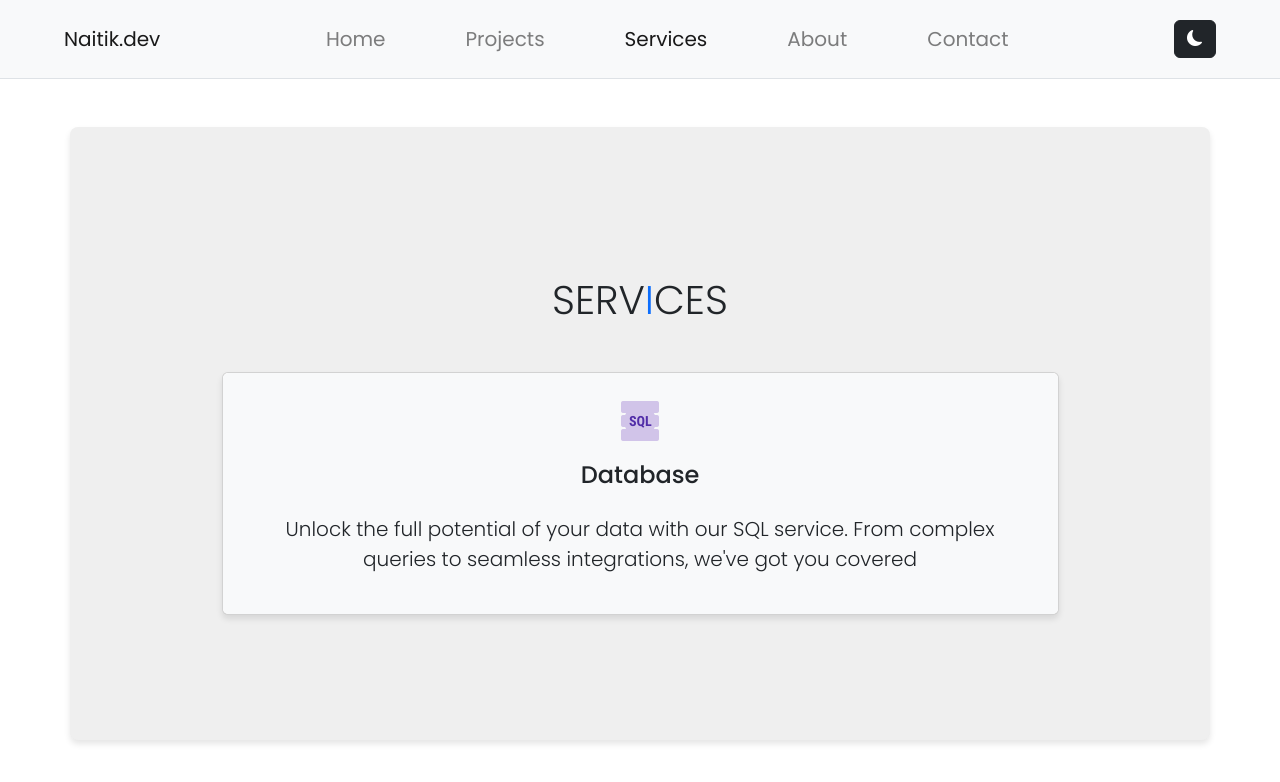
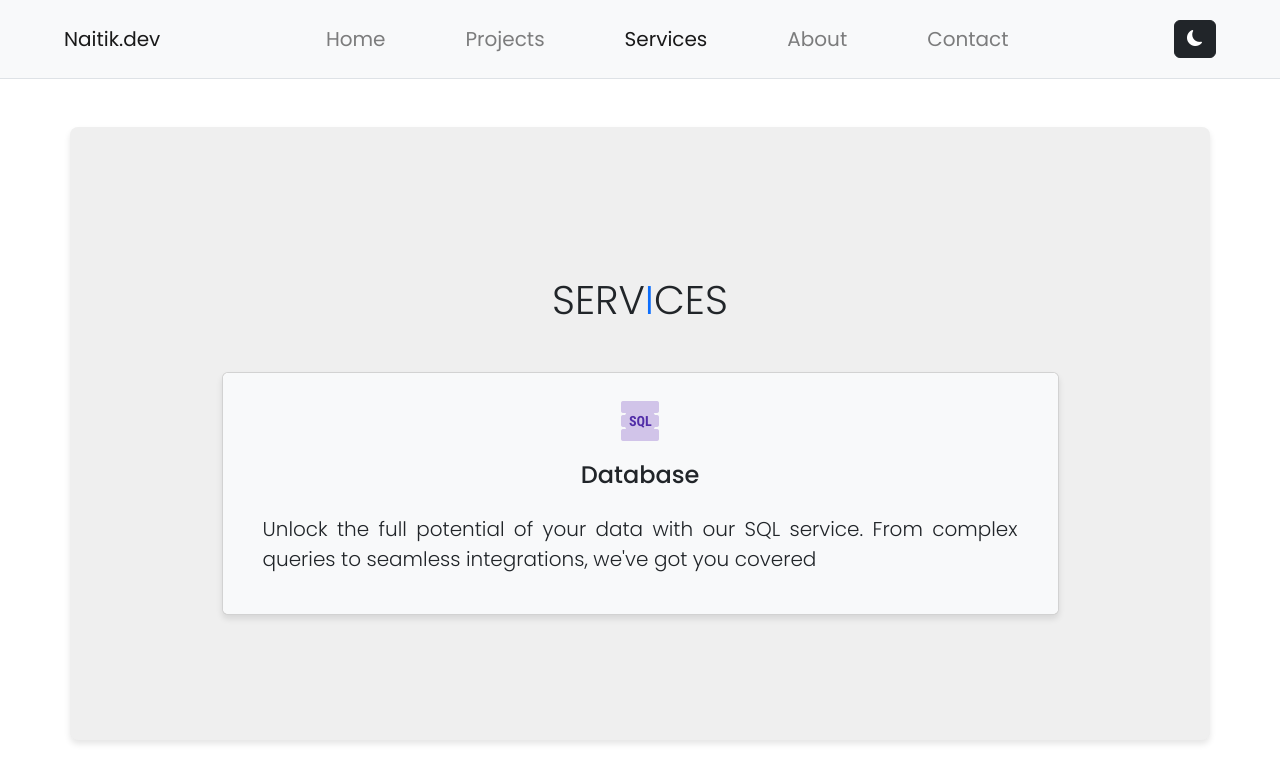
Before and after one commit to nikk-creador/React-app, a React (Create React App) app: page /services/database in a window 1280 px wide. Shown: the top 782 px of the page. Built offline with nearby package versions, Linux system fonts and the light colour scheme.

Commit message:
Design fixes

```diff
--- a/src/components/ProjectDisplay.js
+++ b/src/components/ProjectDisplay.js
@@ -45,8 +45,8 @@ const ProjectDisplay = () => {
 
       <div className="card-body bg-light rounded-2 px-4 py-4 pb-5 pt-4">
         <i className="bi bi-code-slash fs-2"> </i>
-        <h3 className="card-title mb-3">{title}</h3>
-        <p style={{ textAlign: "justify" }} className="card-text p-2">
+        <h4 className="card-title mb-3 mt-3">{title}</h4>
+        <p style={{ textAlign: "justify" }} className="card-text p-3">
           {description}
         </p>
         <div className="btn-group mt-3" role="group" aria-label="Basic example">
--- a/src/components/ServiceDisplay.js
+++ b/src/components/ServiceDisplay.js
@@ -54,7 +54,12 @@ const ServiceDisplay = () => {
         <div className=" mt-3">
           <h4 className="text-dark">{title}</h4>
         </div>
-        <p className="card-text text-dark lead fs-5 p-3">{description}</p>
+        <p
+          style={{ textAlign: "justify" }}
+          className="card-text text-dark lead fs-5 p-3"
+        >
+          {description}
+        </p>
       </div>
     </div>
   );
```
